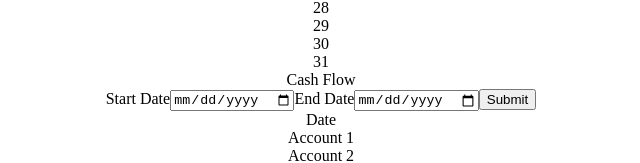
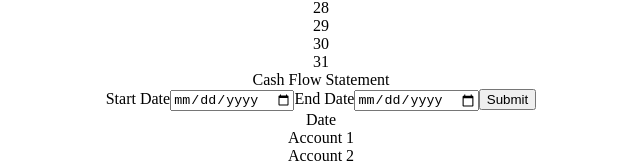
Before and after one commit to Prmatterson/budget, a React (Vite) app: page / in a window 1280 px wide. Shown: the part 962-1125 px from the top of the page, without its empty margins (319-959 px from the left). Built offline with nearby package versions, Linux system fonts and the light colour scheme.

Commit message:
trying to mirror form/calendar

```diff
--- a/src/components/CashFlowForm.jsx
+++ b/src/components/CashFlowForm.jsx
@@ -3,7 +3,6 @@ import { useForm } from 'react-hook-form'
 
 
 export default function CashFlowForm({ setCashFlowData }) {
-
     const { register, handleSubmit } = useForm();
     const onSubmit = data => {
       console.log(data);
@@ -12,7 +11,7 @@ export default function CashFlowForm({ setCashFlowData }) {
 
 return (
     <div className="grid grid-cols-3 " id='container'>
-        <div className="col-span-4 align-center" id="cashflow-title">Cash Flow</div>
+        <div className="col-span-4 align-center" id="cashflow-title">Cash Flow Statement</div>
         <form className="col-span-4" id='from-to' onSubmit={handleSubmit(onSubmit)}>
             <label className="col-span- text-sm font-medium text-slate-700">Start Date</label>
             <input type="date" className="col-span-1 mt-1 w-full px-3 py-2 bg-white border border-slate-300 rounded-xl text-sm shadow-xl text-center" {...register("startDateCF")} />
--- a/src/components/CashFlowGrid.jsx
+++ b/src/components/CashFlowGrid.jsx
@@ -1,15 +1,19 @@
+import React, { useState } from 'react'
 
-import React, { useState } from 'react'
-import { useForm } from 'react-hook-form'
-
-export default function CashFlowGrid({ calendarData, cashFlowData }) {
+export default function CashFlowGrid({ calendarData, cashFlowData, startDateCF }) {
+const grid = []
 
 return (
-  <div>
+  <div className="grid grid-cols-4">
   <div className="col-span-1" id="cashflow-heading">Date</div>
   <div className="col-span-1" id="cashflow-heading">Account 1</div>
   <div className="col-span-1" id="cashflow-heading">Account 2</div>
   <div className="col-span-1" id="cashflow-heading">Total</div>
+  {grid.map(() => {
+    <div key={startDateCF}>
+      {startDateCF} </div>
+  })}
+    {/* Enter cashFlowData here for start and end dates, calendar Data for content */}
   </div>
 )
 
```
